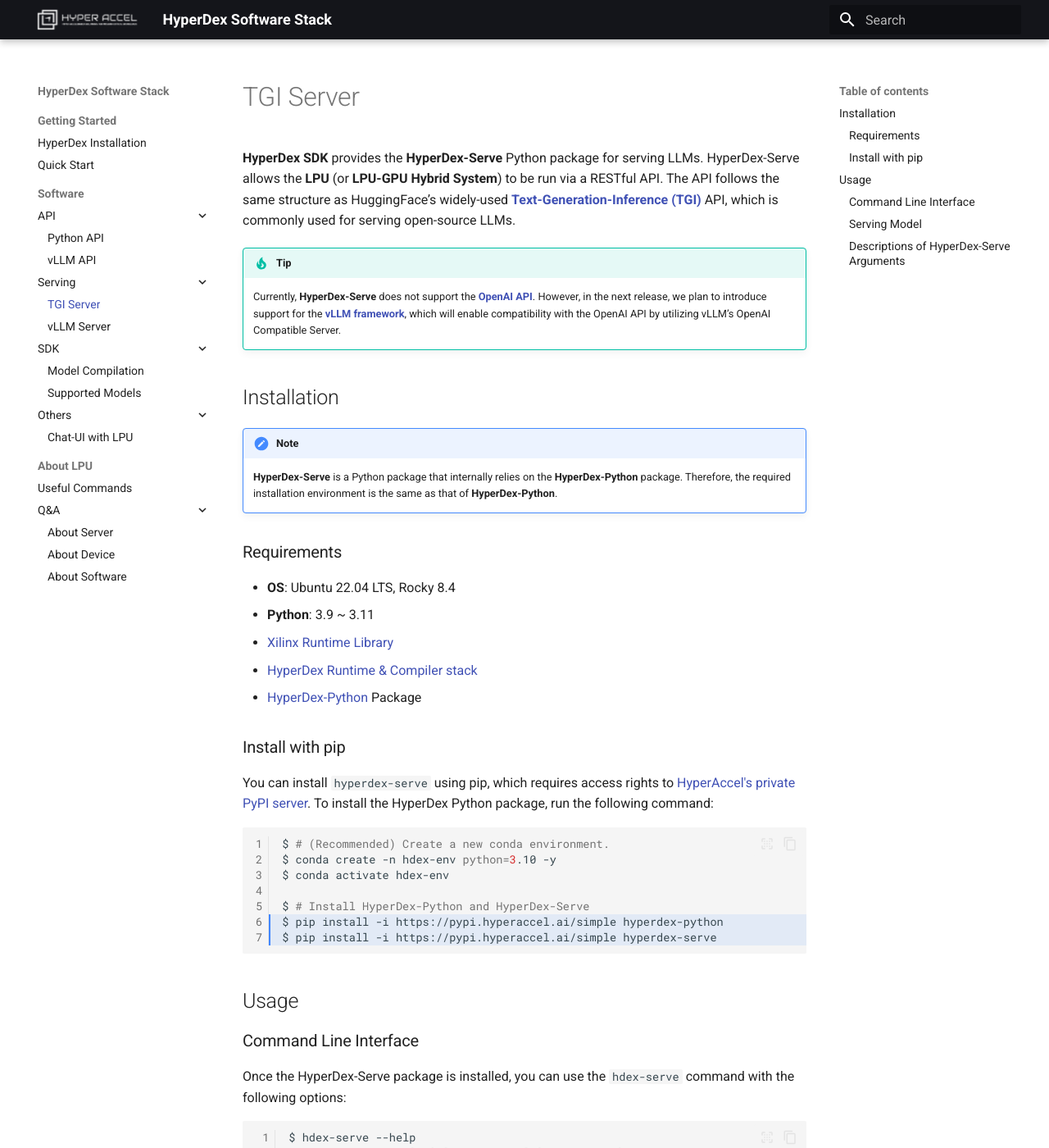
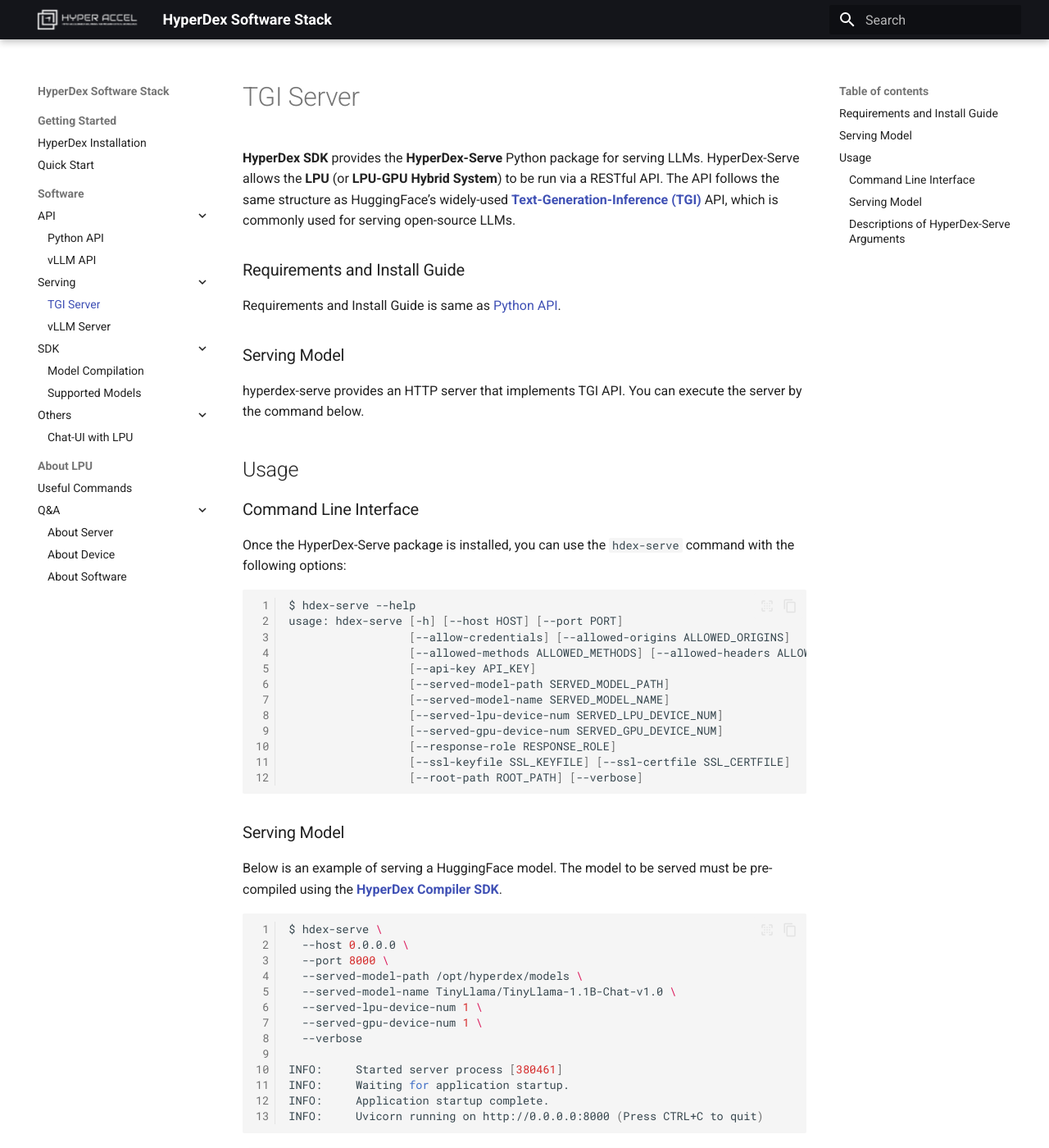
Before and after one commit to Hyper-Accel/docs, an MkDocs documentation site: the page built from docs/tgi_serve.md, in a window 1280 px wide and 1400 px high. Shown: the whole window at 82% size. Built offline with MkDocs 1.6.1 and Material for MkDocs 9.7.7, drawn with Linux system fonts in a browser that asks for light colours.

````diff
--- a/docs/tgi_serve.md
+++ b/docs/tgi_serve.md
@@ -1,34 +1,16 @@
+
 **HyperDex SDK** provides the **HyperDex-Serve** Python package for serving LLMs. HyperDex-Serve allows the **LPU** (or **LPU-GPU Hybrid System**) to be run via a RESTful API. The API follows the same structure as HuggingFace’s widely-used [**Text-Generation-Inference (TGI)**](https://huggingface.co/docs/text-generation-inference/index) API, which is commonly used for serving open-source LLMs.
 
 
-!!! tip
-    Currently, **HyperDex-Serve** does not support the [**OpenAI API**](https://platform.openai.com/docs/guides/chat-completions). However, in the next release, we plan to introduce support for the [**vLLM framework**](https://docs.vllm.ai), which will enable compatibility with the OpenAI API by utilizing vLLM’s OpenAI Compatible Server.
+### Requirements and Install Guide
+Requirements and Install Guide is same as[ Python API](./python_api.md).
 
-## Installation
 
-!!! note
-    **HyperDex-Serve** is a Python package that internally relies on the **HyperDex-Python** package. Therefore, the required installation environment is the same as that of **HyperDex-Python**.
+### Serving Model
 
-### Requirements
+hyperdex-serve provides an HTTP server that implements TGI API.
+You can execute the server by the command below.
 
-* **OS**: Ubuntu 22.04 LTS, Rocky 8.4
-* **Python**: 3.9 ~ 3.11
-* [Xilinx Runtime Library](./install_guide.md)
-* [HyperDex Runtime & Compiler stack](./install_guide.md)
-* [HyperDex-Python](./python_api.md) Package
-
-### Install with pip
-You can install `hyperdex-serve` using pip, which requires access rights to [HyperAccel's private PyPI server](https://pypi.hyperaccel.ai). To install the HyperDex Python package, run the following command:
-
-```shell linenums="1" hl_lines="6 7"
-$ # (Recommended) Create a new conda environment.
-$ conda create -n hdex-env python=3.10 -y
-$ conda activate hdex-env
-
-$ # Install HyperDex-Python and HyperDex-Serve
-$ pip install -i https://pypi.hyperaccel.ai/simple hyperdex-python
-$ pip install -i https://pypi.hyperaccel.ai/simple hyperdex-serve
-```
 
 ## Usage
 
````
Also changed, not shown: docs/install_hyperdex.md (+2 -4 lines), docs/vllm_api.md (+10 -4 lines).
